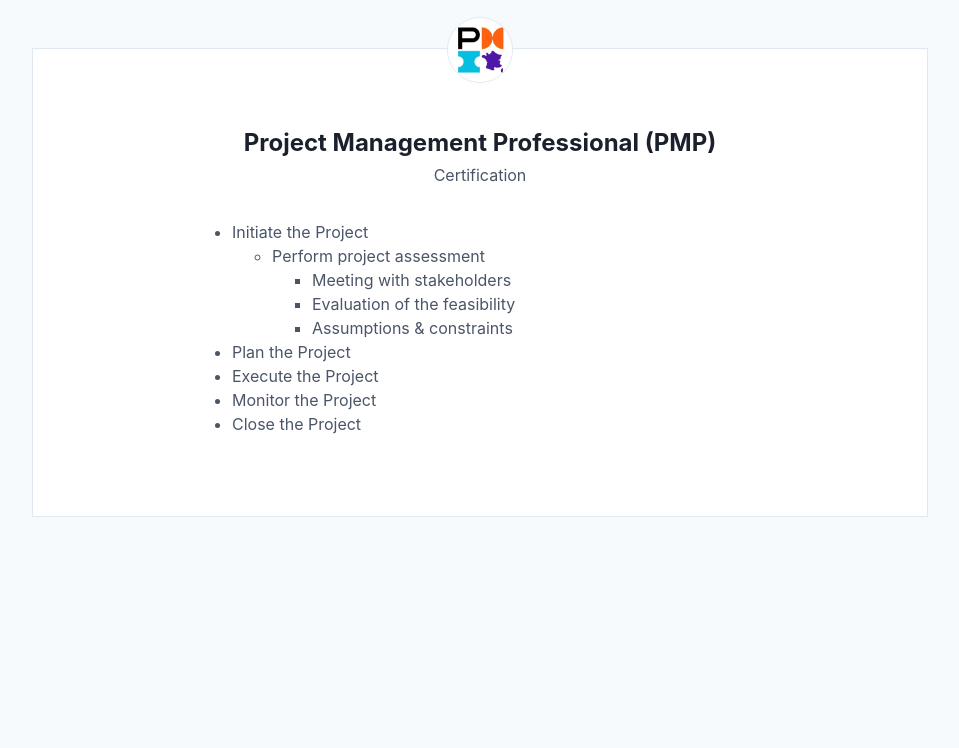
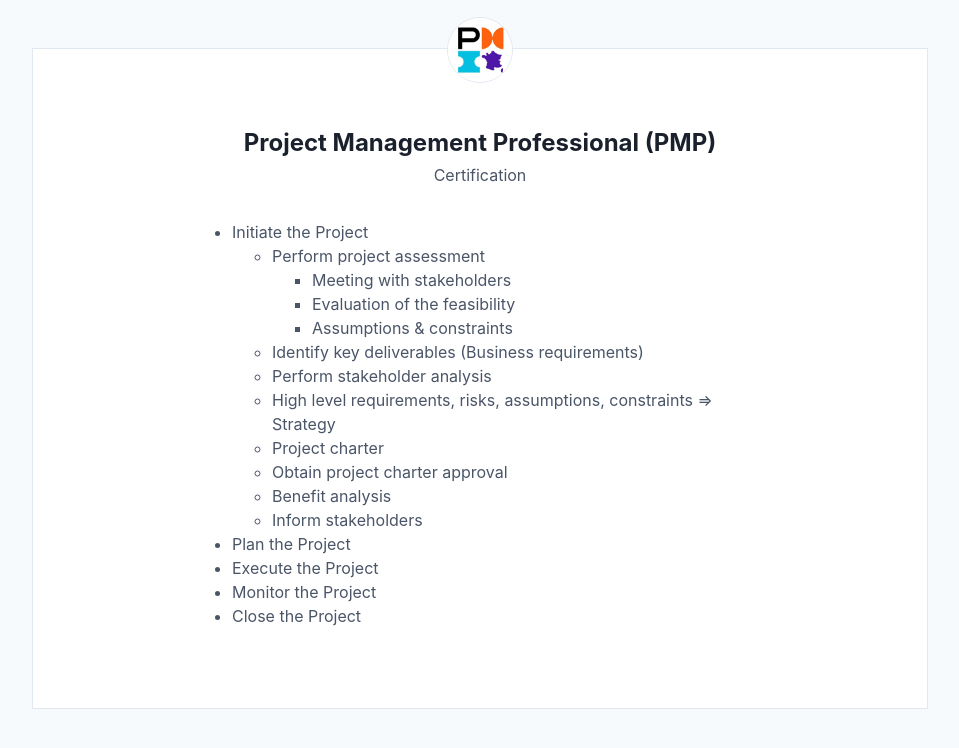
Before and after one commit to greglejeune/blog, a Jekyll site: the page built from _posts/2020-02-07-PMP.md, in a window 1280 px wide. Shown: the top 748 px of the page, without its empty margins (160-1119 px from the left). Built offline with Jekyll 4.4.1, drawn with Linux system fonts in a browser that asks for light colours.

Commit message:
Update 2020-02-07-PMP.md

```diff
--- a/_posts/2020-02-07-PMP.md
+++ b/_posts/2020-02-07-PMP.md
@@ -17,6 +17,13 @@
         <li>Evaluation of the feasibility</li>
         <li>Assumptions & constraints</li>
       </ul>
+      <li>Identify key deliverables (Business requirements)</li>
+      <li>Perform stakeholder analysis</li>
+      <li>High level requirements, risks, assumptions, constraints => Strategy</li>
+      <li>Project charter</li>
+      <li>Obtain project charter approval</li>
+      <li>Benefit analysis</li>
+      <li>Inform stakeholders</li>
     </ul>
     <li>Plan the Project</li>
     <li>Execute the Project</li>
```
